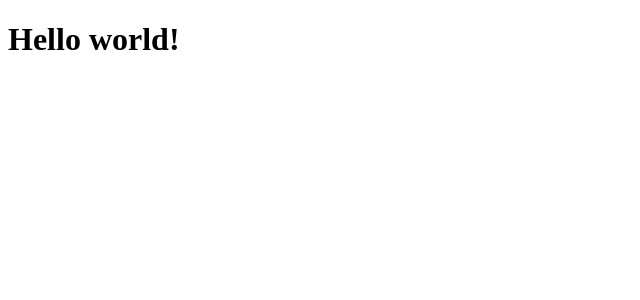
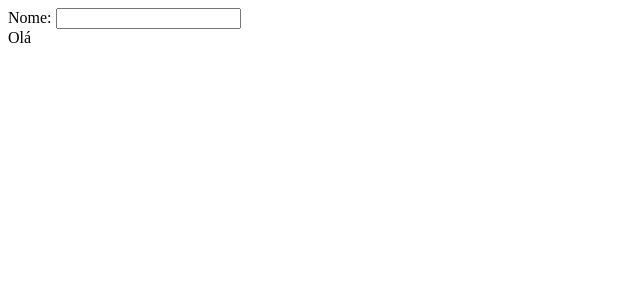
Before and after one commit to VerenaSousaADS/React, a React (Create React App) app in the folder meu-app/: page / in a window 1280 px wide. Shown: the top 300 px of the page, without its empty margins (0-640 px from the left). Built offline with nearby package versions, Linux system fonts and the light colour scheme.

Commit message:
Aula 02 - Hook de Estado

```diff
--- /dev/null
+++ b/meu-app/src/components/App6.js
@@ -0,0 +1,16 @@
+import React, {useState} from 'react';
+/* Aula 02 - Hook de Estado */
+export default function App(){
+    const [nome, setNome] = useState(''); //Escreva o nome do estado e utilize set com o nome do estado. // Se chama desestruturação
+    /* const [pessoa, setPessoa] = useState({nome: 'Verena', idade: 25}) */
+    /* const onClick = ()=> setNome/* setPessoa ({nome:'Luis'}) */ //Ele sobrescreve todo o estado, se fosse um objeto ele seria sobrescrito
+    console.log(nome);
+
+    return (/* {<h1 onClick={onClick}>{pessoa.nome}</h1>} */
+        <div>
+            Nome: <input type="text" value={nome} onChange={(event)=>setNome(event.target.value)}/> <br/>
+            Olá {nome}
+        </div>
+
+        );
+}
--- a/meu-app/src/index.js
+++ b/meu-app/src/index.js
@@ -8,7 +8,9 @@
 // import Lista from './components/Lista';
 // import {Lista2, Item} from './components/Lista2';
 // import Formulario from './components/Formulario';
-import Hello from './components/Hello';
+// import Hello from './components/Hello';
+import App6 from './components/App6';
+
 
 
 
@@ -51,10 +53,11 @@
 
     </Formulario>  */}
 
-    <Hello text="Hello world!">
+   {/*  <Hello text="Hello world!">
 
-    </Hello>
+    </Hello> */}
 
+    <App6/>
 
   </React.StrictMode>,
   document.getElementById('root')
```
Also changed, not shown: 2 other files (tests, documents, lock files or other folders).
